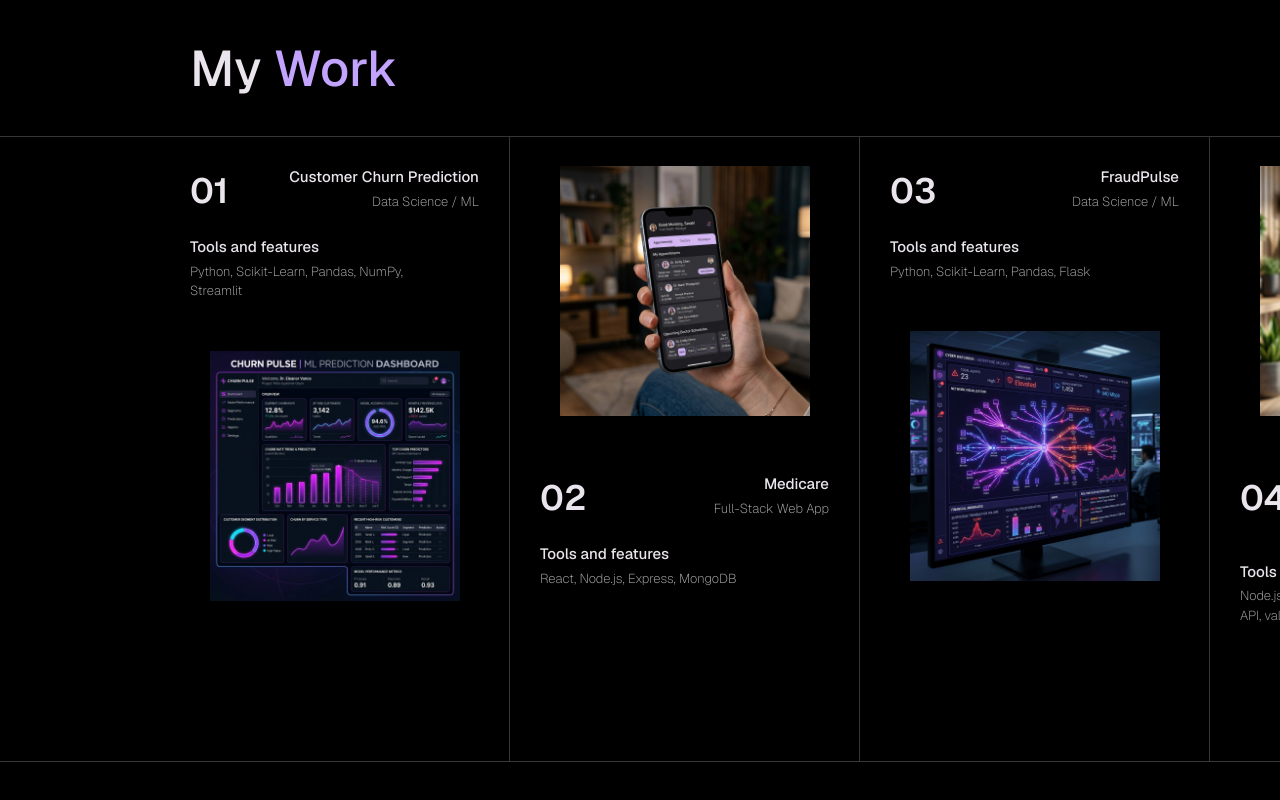
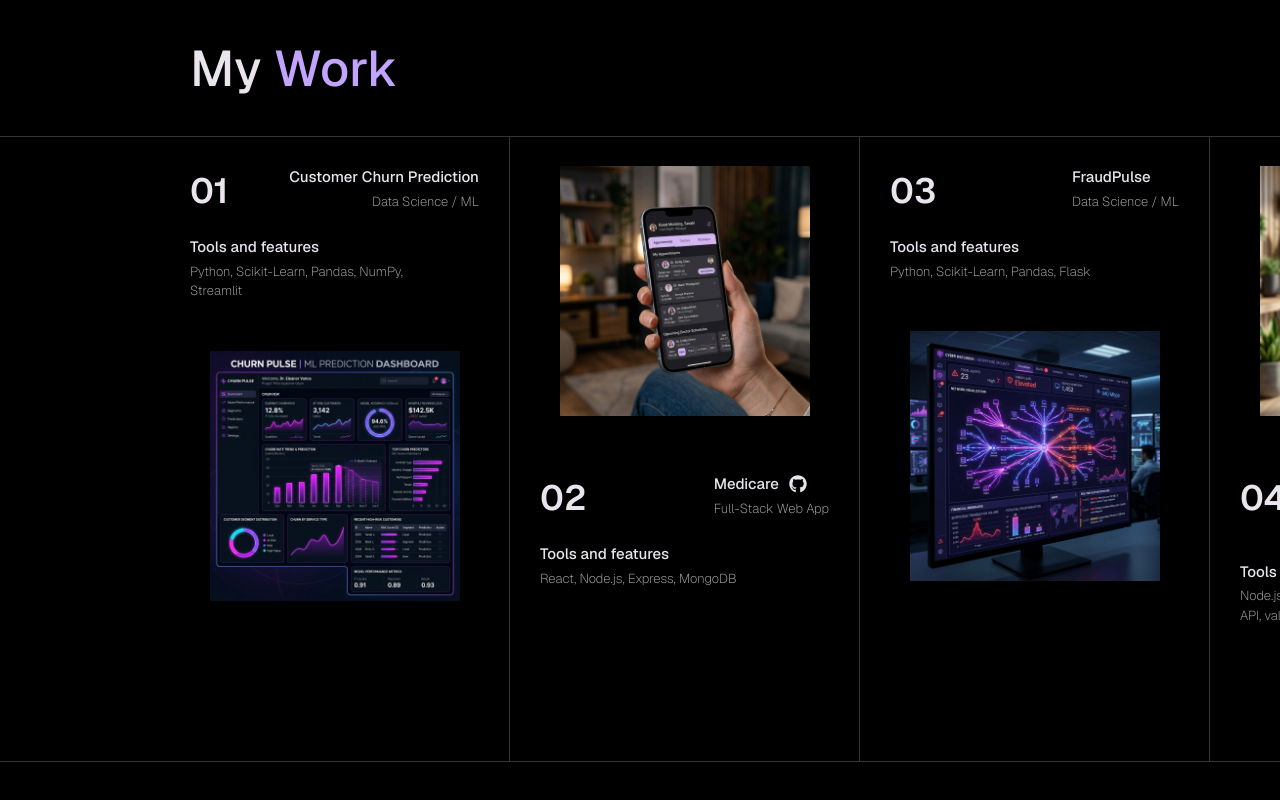
Before and after one commit to abhinavgomra/portfolio-website, a React (Vite) app: page / in a window 1280 px wide. Shown: the part 4054-4854 px from the top of the page. Built offline with nearby package versions, Linux system fonts and the light colour scheme; no server answers.

Commit message:
Update Medicare live link and add Github icon

```diff
--- a/src/components/Work.tsx
+++ b/src/components/Work.tsx
@@ -5,6 +5,7 @@ import { ScrollTrigger } from "gsap/ScrollTrigger";
 import { useEffect } from "react";
 import { config } from "../config";
 import { Link } from "react-router-dom";
+import { FaGithub } from "react-icons/fa";
 
 gsap.registerPlugin(ScrollTrigger);
 
@@ -72,7 +73,20 @@ const Work = () => {
                   <h3>0{index + 1}</h3>
 
                   <div>
-                    <h4>{project.title}</h4>
+                    <div style={{ display: 'flex', alignItems: 'center', gap: '10px' }}>
+                      <h4>{project.title}</h4>
+                      {project.github && (
+                        <a
+                          href={project.github}
+                          target="_blank"
+                          rel="noopener noreferrer"
+                          style={{ color: 'inherit', display: 'flex', zIndex: 10, position: 'relative' }}
+                          data-cursor="disable"
+                        >
+                          <FaGithub size={18} />
+                        </a>
+                      )}
+                    </div>
                     <p>{project.category}</p>
                   </div>
                 </div>
--- a/src/config.ts
+++ b/src/config.ts
@@ -110,7 +110,8 @@ export const config = {
             technologies: "React, Node.js, Express, MongoDB",
             image: "/images/medicare_app.webp",
             description: "My first full-stack web application designed for medical care coordination, patient registration, and scheduling management.",
-            link: "https://github.com/abhinavgomra/medicare"
+            link: "https://medicare-app-nine-mu.vercel.app/",
+            github: "https://github.com/abhinavgomra/medicare-app"
         },
         {
             id: 3,
--- a/src/pages/MyWorks.tsx
+++ b/src/pages/MyWorks.tsx
@@ -1,5 +1,6 @@
 import { Link } from "react-router-dom";
 import { config } from "../config";
+import { FaGithub } from "react-icons/fa";
 import "./MyWorks.css";
 
 const MyWorks = () => {
@@ -25,7 +26,17 @@ const MyWorks = () => {
                 <img src={project.image} alt={project.title} loading="lazy" decoding="async" />
               </div>
               <div className="myworks-card-info">
-                <h3>{project.title}</h3>
+                <div style={{ display: 'flex', alignItems: 'center', gap: '10px', marginBottom: '8px' }}>
+                  <h3 style={{ marginBottom: 0 }}>{project.title}</h3>
+                  {project.github && (
+                    <span
+                      onClick={(e) => { e.preventDefault(); window.open(project.github, "_blank"); }}
+                      style={{ display: 'flex', zIndex: 10, position: 'relative' }}
+                    >
+                      <FaGithub size={20} />
+                    </span>
+                  )}
+                </div>
                 <p className="myworks-card-category">{project.category}</p>
                 <p className="myworks-card-description">{project.description}</p>
                 <p className="myworks-card-tech">{project.technologies}</p>
```
